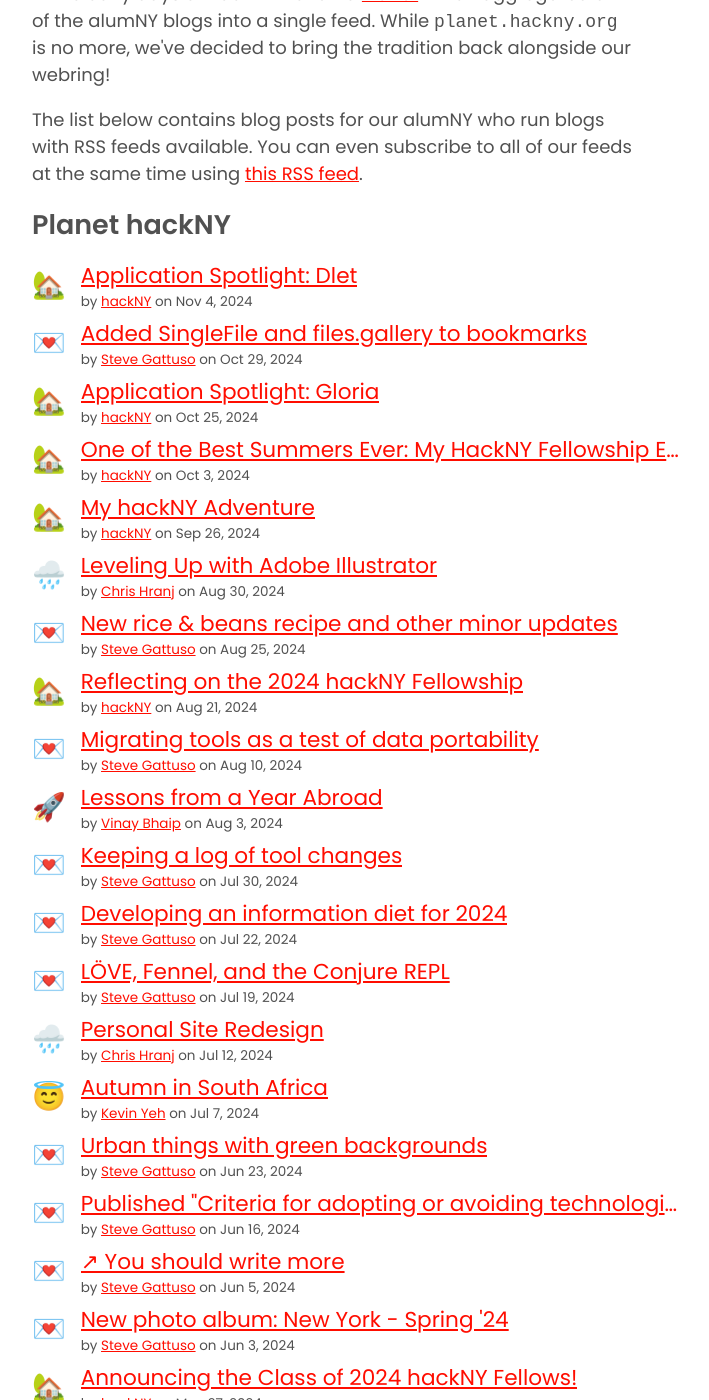
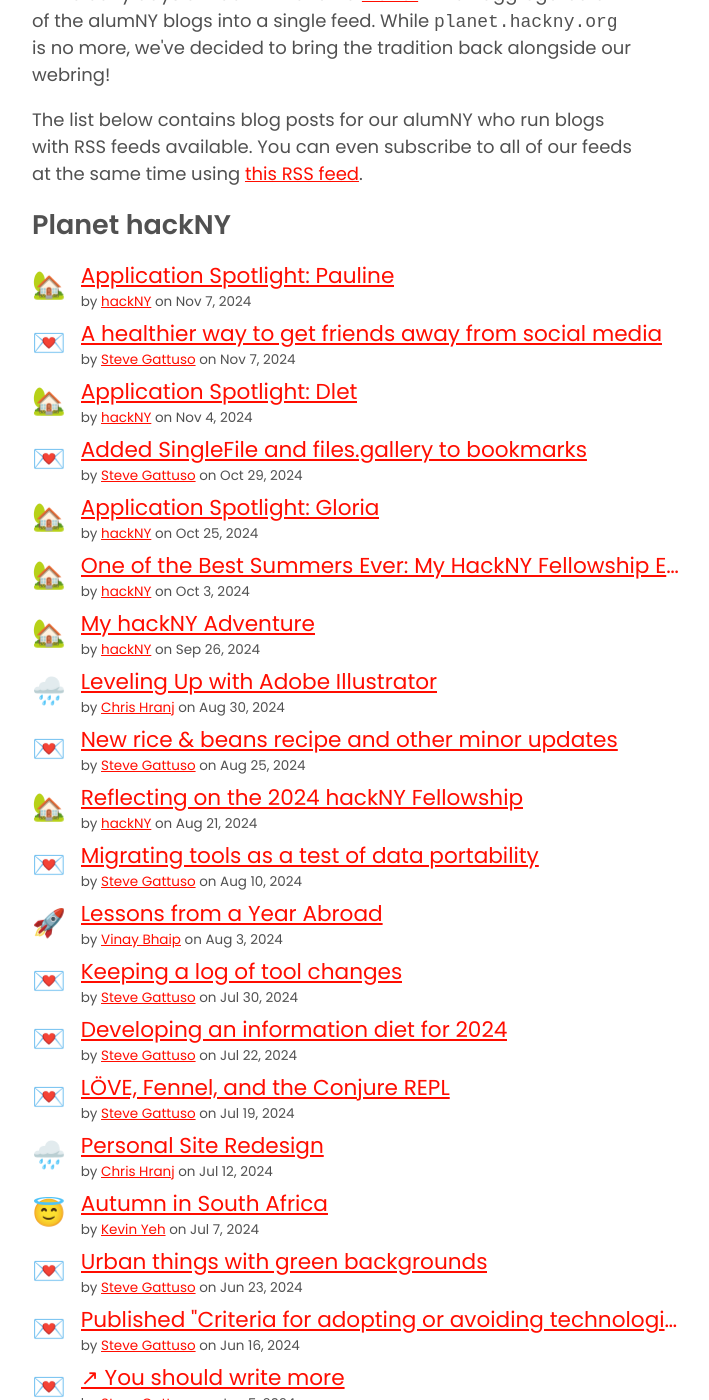
Before and after one commit to hackny/webring, a Jekyll site: the page built from planet.html, in a window 1280 px wide and 1400 px high, scrolled down 194 px. Shown: the whole window, without its empty margins (308-1017 px from the left). Built offline with Jekyll 4.4.1, drawn with Linux system fonts in a browser that asks for light colours; part of the change alters nothing that is shown; some of the changed text lies outside the part shown.

```diff
--- a/_data/planet.yaml
+++ b/_data/planet.yaml
@@ -1,4 +1,16 @@
 ---
+- id: 5e29ed545609757c6fde2e12:5ef6663d22ea9b6af07efe7a:672cdbb8db1c605cdfc33c55
+  title: 'Application Spotlight: Pauline'
+  url: https://hackny.org/blog/application-spotlight-pauline
+  fellow:
+    name: hackNY
+    year: 2010
+    url: https://hackny.org/blog
+    rss_url: https://hackny.org/blog?format=rss
+    emoji: "\U0001F3E1"
+    description: hackNY's aim is to build a diverse and inclusive tech community to
+      empower the next generation of responsible leaders in NYC.
+  published_at: 2024-11-07 15:34
 - id: 5e29ed545609757c6fde2e12:5ef6663d22ea9b6af07efe7a:6728f816d65f452338f29827
   title: 'Application Spotlight: Dlet'
   url: https://hackny.org/blog/application-spotlight-dlet
@@ -120,18 +132,18 @@
     description: hackNY's aim is to build a diverse and inclusive tech community to
       empower the next generation of responsible leaders in NYC.
   published_at: 2020-06-13 20:29
-- id: 5e29ed545609757c6fde2e12:5ef6663d22ea9b6af07efe7a:6683141ce3fb402ec2824f2e
-  title: Announcing the Class of 2020 HackNY Fellows!
-  url: https://hackny.org/blog/2020/06/announcing-the-class-of-2020-hackny-fellows
+- id: https://www.stevegattuso.me/2024/11/07/resisting-social-media.html
+  title: A healthier way to get friends away from social media
+  url: https://www.stevegattuso.me/2024/11/07/resisting-social-media.html
   fellow:
-    name: hackNY
-    year: 2010
-    url: https://hackny.org/blog
-    rss_url: https://hackny.org/blog?format=rss
-    emoji: "\U0001F3E1"
-    description: hackNY's aim is to build a diverse and inclusive tech community to
-      empower the next generation of responsible leaders in NYC.
-  published_at: 2020-06-10 20:42
+    name: Steve Gattuso
+    year: 2013
+    url: https://www.stevegattuso.me
+    rss_url: https://www.stevegattuso.me/feed.xml
+    emoji: "\U0001F48C"
+    description: My blog and personal wiki. Step right up for thoughts on programming,
+      vegan cooking, urbanism, and whatever else pops into my mind.
+  published_at: 2024-11-07 00:00
 - id: https://www.stevegattuso.me/2024/10/29/new-projects.html
   title: Added SingleFile and files.gallery to bookmarks
   url: https://www.stevegattuso.me/2024/10/29/new-projects.html
@@ -240,18 +252,6 @@
     description: My blog and personal wiki. Step right up for thoughts on programming,
       vegan cooking, urbanism, and whatever else pops into my mind.
   published_at: 2024-06-05 02:00
-- id: https://www.stevegattuso.me/2024/06/03/2024-06-03.html
-  title: 'New photo album: New York - Spring ''24'
-  url: https://www.stevegattuso.me/2024/06/03/2024-06-03.html
-  fellow:
-    name: Steve Gattuso
-    year: 2013
-    url: https://www.stevegattuso.me
-    rss_url: https://www.stevegattuso.me/feed.xml
-    emoji: "\U0001F48C"
-    description: My blog and personal wiki. Step right up for thoughts on programming,
-      vegan cooking, urbanism, and whatever else pops into my mind.
-  published_at: 2024-06-03 02:00
 - id: https://blog.rayberger.org/open-library-wikidata-hawaii
   title: Using Wikidata to Generate an Open Library Collection
   url: https://blog.rayberger.org/open-library-wikidata-hawaii
```
